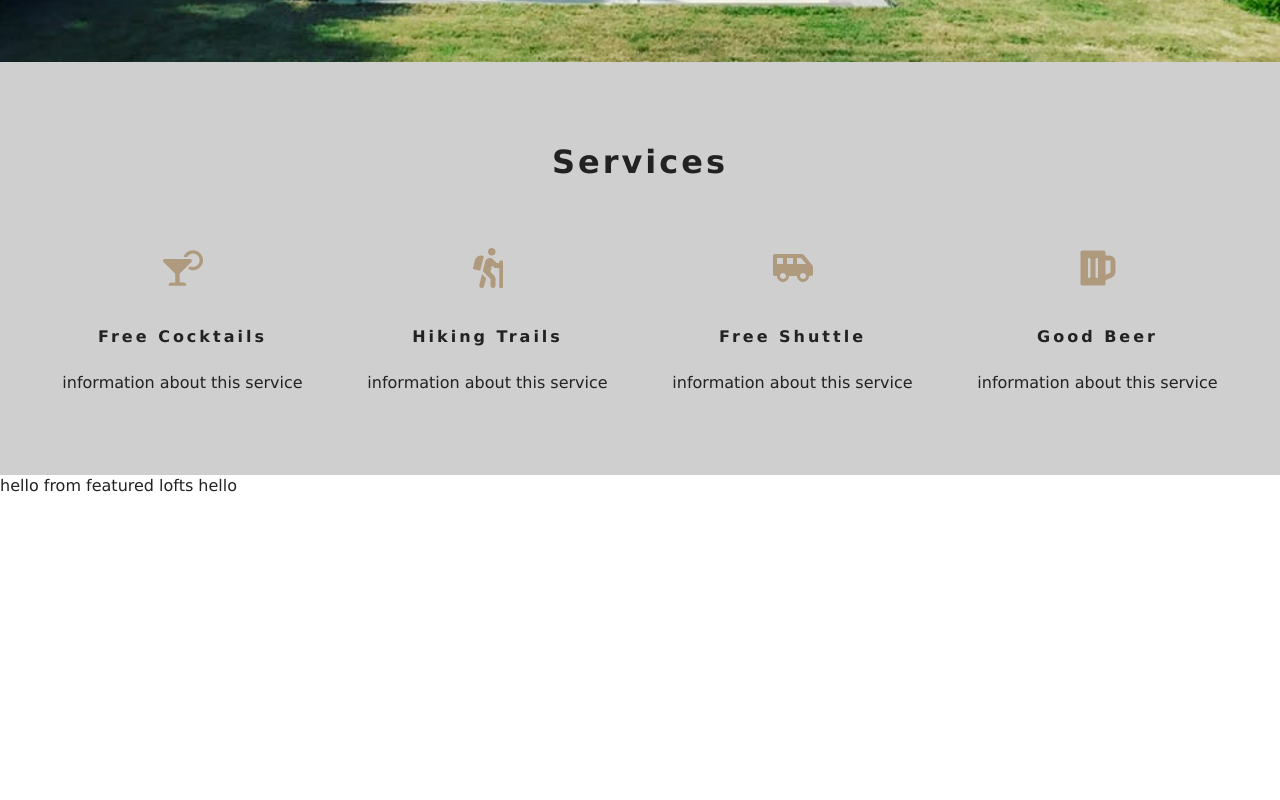
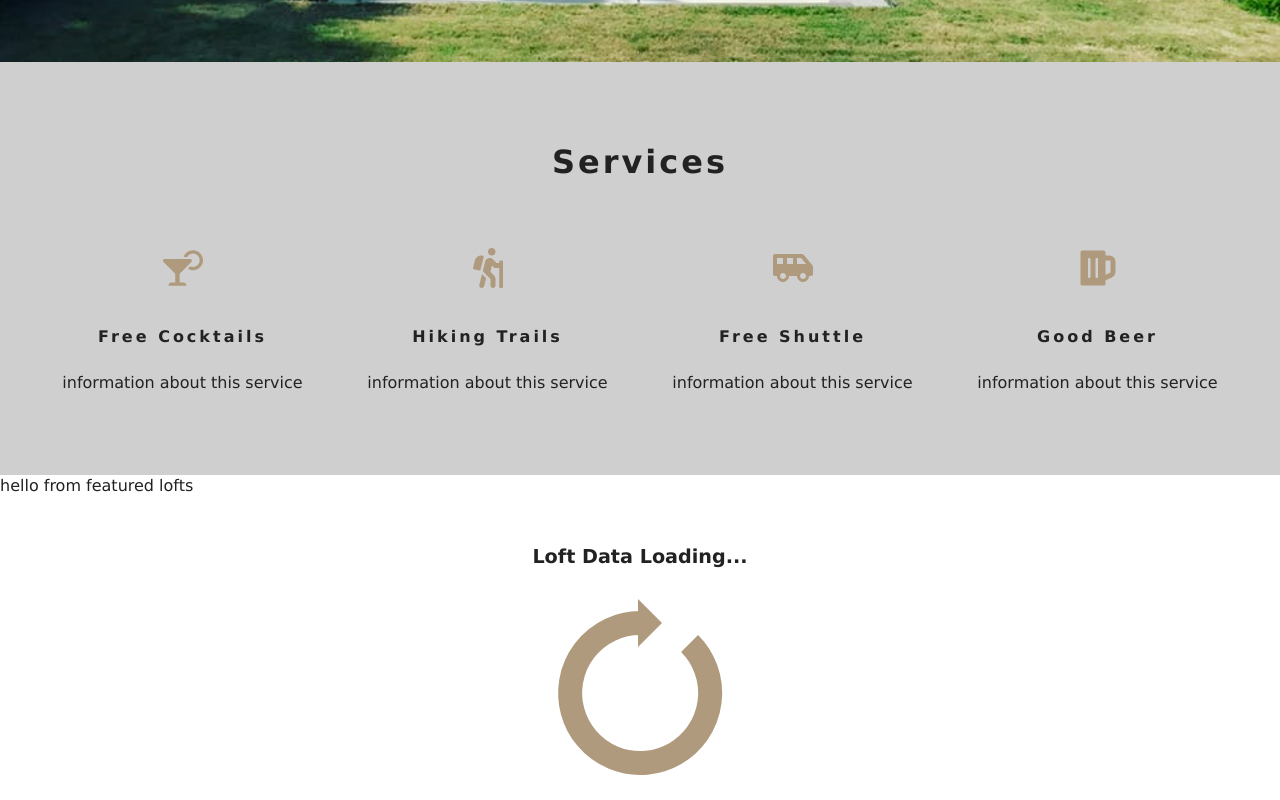
Before and after one commit to a-hash98/rentaloft, a React (Create React App) app: page / in a window 1280 px wide. Shown: the part 738-1538 px from the top of the page. Before the commit the page ends 1235 px from the top, so only its background shows below. Built offline with nearby package versions, Linux system fonts and the light colour scheme.

Commit message:
loading component

```diff
--- a/src/Context.js
+++ b/src/Context.js
@@ -1,17 +1,43 @@
 import React, { Component } from 'react'
+import items from './data'
 
 const LoftContext = React.createContext()
 // <Loftontext.Provider value={}
 
 class LoftProvider extends Component {
 
-    state={
+    state= {
+        lofts:[],
+        sortedLofts:[],
+        featuredLofts:[],
+        loading: true
+    }
 
+
+    componentDidMount(){
+        let lofts = this.formatData(items)
+
+        let featuredLofts = lofts.filter(loft => loft.featured === true)
+        this.setState({
+            lofts, featuredLofts, sortedLofts: lofts, loading: false
+
+        })
+    }
+
+    formatData = (items) => {
+        let tempItems = items.map(item => {
+            let id = item.sys.id
+            let images = item.fields.images.map(image => image.fields.file.url)
+
+            let loft = {...item.fields, id, images}
+            return loft
+        })
+        return tempItems
     }
 
     render() {
         return (
-            <LoftContext.Provider value={"hello"}>
+            <LoftContext.Provider value={this.state}>
             {this.props.children}
             </LoftContext.Provider>
 
--- a/src/components/FeaturedLofts.js
+++ b/src/components/FeaturedLofts.js
@@ -1,14 +1,15 @@
 import React, { Component } from 'react'
 import { LoftContext } from '../Context'
+import Loading from './Loading'
 
 export default class FeaturedLofts extends Component {
     static contextType = LoftContext
     render() {
 
-            const value = this.context;
-            console.log(value)
+            const { featuredLofts } = this.context
 
-            return <div> hello from featured lofts {value} </div>
-
+            return <div> hello from featured lofts
+            <Loading />
+            </div>
     }
 }
--- /dev/null
+++ b/src/components/Loading.js
@@ -0,0 +1,13 @@
+import React from 'react'
+import loading from '../images/gif/loading-arrow.gif'
+
+function Loading() {
+    return (
+        <div className="loading">
+            <h4>loft data loading...</h4>
+            <img src={loading} alt='loading' />
+        </div>
+    )
+}
+
+export default Loading
```
